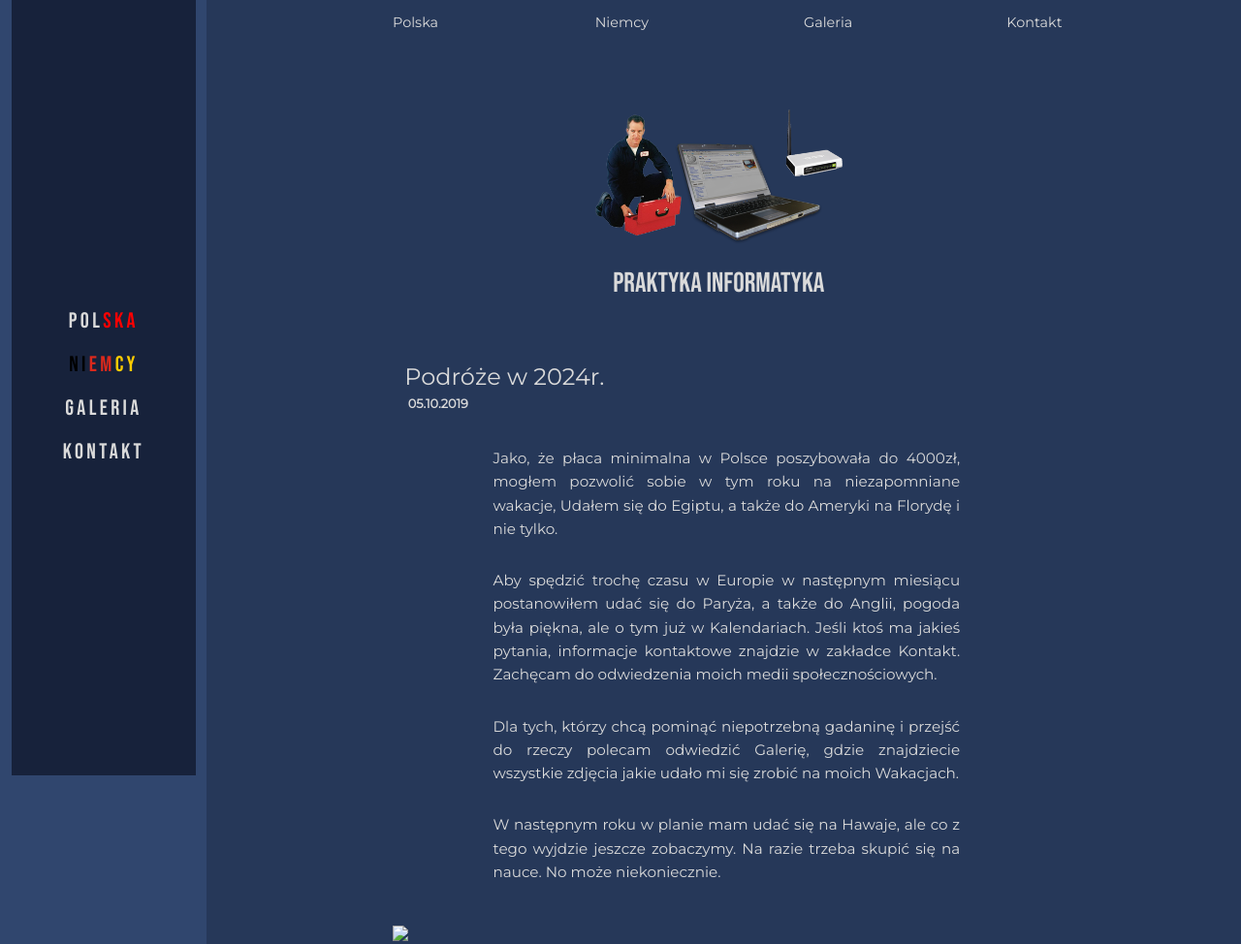
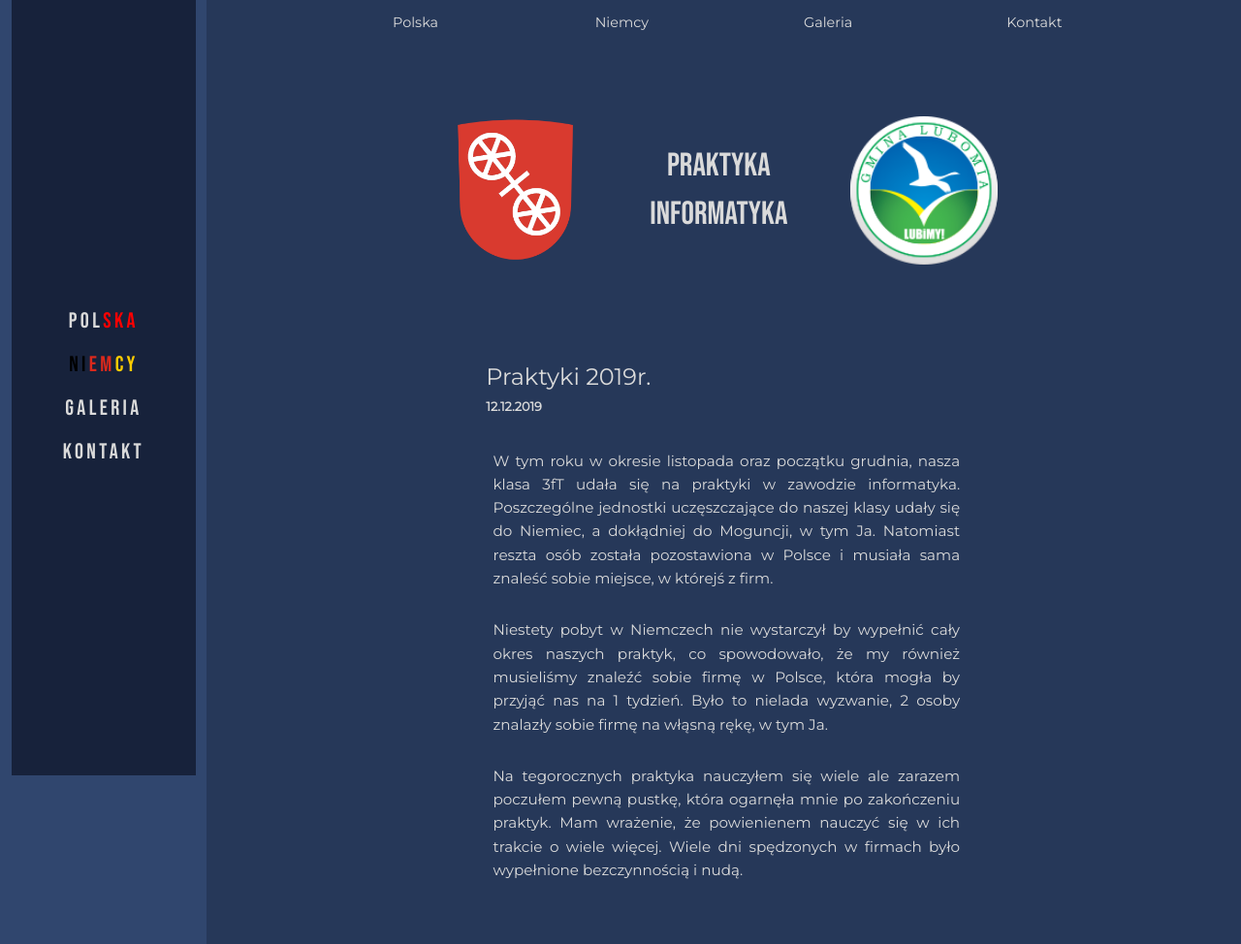
Before and after one commit to JanF01/PraktykaInformatyka, a plain HTML site: page index.html in a window 1280 px wide. Shown: the top 974 px of the page at 97% size. Drawn offline with Linux system fonts and the light colour scheme; a web font is replaced by a local one.

Commit message:
First hour

```diff
--- a/index.html
+++ b/index.html
@@ -67,24 +67,29 @@
 			</div>
 			<div class="header grid-x">
 				<div class="logo cell large-8 medium-10 small-12 large-offset-2 medium-offset-1">
-					<a href="index.html"><img src="./grafika/narzedzia.png"></a>
+					<a href="index.html"><img src="./grafika/mainz.png"></a>
 					PRAKTYKA INFORMATYKA
+					<a href="index.html"><img src="./grafika/lubomia.png"></a>
+
 				</div>
 			</div>
 <main class="grid-x">
     <section class="cell large-8 medium-10 small-12 large-offset-2 medium-offset-1">
-		<h1>Podróże w 2024r.</h1>
-		<h3>05.10.2019</h3>
-		<p>Jako, że płaca minimalna w Polsce poszybowała do 4000zł, mogłem pozwolić sobie w tym roku na niezapomniane wakacje,
-			Udałem się do Egiptu, a także do Ameryki na Florydę i nie tylko.</p>
-		<p>Aby spędzić trochę czasu w Europie w następnym miesiącu postanowiłem udać się do Paryża, a także do Anglii, pogoda była
-			piękna, ale o tym już w Kalendariach. Jeśli ktoś ma jakieś pytania, informacje kontaktowe znajdzie w zakładce Kontakt.  Zachęcam do odwiedzenia moich medii społecznościowych.
+		<h1>Praktyki 2019r.</h1>
+		<h3>12.12.2019</h3>
+		<p>W tym roku w okresie listopada oraz początku grudnia, nasza klasa 3fT udała się na praktyki w zawodzie informatyka.
+		   Poszczególne jednostki uczęszczające do naszej klasy udały się do Niemiec, a dokłądniej do Moguncji, w tym Ja.
+		   Natomiast reszta osób została pozostawiona w Polsce i musiała sama znaleść sobie miejsce, w którejś z firm.</p>
+		<p>Niestety pobyt w Niemczech nie wystarczył by wypełnić cały okres naszych praktyk, co spowodowało, że my również musieliśmy
+		znaleźć sobie firmę w Polsce, która mogła by przyjąć nas na 1 tydzień. Było to nielada wyzwanie, 2 osoby znalazły sobie firmę
+		na włąsną rękę, w tym Ja.
 		</p>
-		<p>Dla tych, którzy chcą pominąć niepotrzebną gadaninę i przejść do rzeczy polecam odwiedzić Galerię, gdzie znajdziecie wszystkie zdjęcia jakie udało mi się zrobić
-			na moich Wakacjach.
+		<p>Na tegorocznych praktyka nauczyłem się wiele ale zarazem poczułem pewną pustkę, która ogarnęła mnie po zakończeniu praktyk.
+		Mam wrażenie, że powienienem nauczyć się w ich trakcie o wiele więcej. Wiele dni spędzonych w firmach było wypełnione bezczynnością
+		i nudą.
 			</p>
-			<p>W następnym roku w planie mam udać się na Hawaje, ale co z tego wyjdzie jeszcze zobaczymy. Na razie trzeba skupić się na nauce. No może niekoniecznie. </p>
-		<img class="mapa" src="./grafika/mapa.jpg">
+
+
 
 	</section>
 </main>
--- a/style.css
+++ b/style.css
@@ -122,9 +122,9 @@ height:100%;
 display:flex;
 align-items:center;
 justify-content:center;
-flex-direction:column;
 font-family:"Bebas Neue";
-font-size:1.8em;
+font-size:2.1em;
+text-align:center;
 color:rgb(218, 218, 218);
 }
 
@@ -149,7 +149,7 @@ h1{
 
   font-family:"Montserrat";
   font-size:1.5em;
-  padding:2em 0em 0.3em 0.5em;
+  padding:2em 0em 0.3em 4em;
   /* background:linear-gradient(to right,rgb(119, 188, 253),rgb(255, 255, 255)); */
   color:rgb(218, 218, 218);
 
@@ -160,7 +160,7 @@ h3{
 	font-family:"Montserrat";
 	font-size:0.8em;
 	font-weight:bold;
-	padding:0 0 0.7em 1.2em;
+	padding:0.2em 0 0.7em 7.5em;
 	color:rgb(218, 218, 218);
 	margin-top:-1em;
 }
```
Also changed, not shown: grafika/lubomia.png (added), grafika/mainz.png (added).
